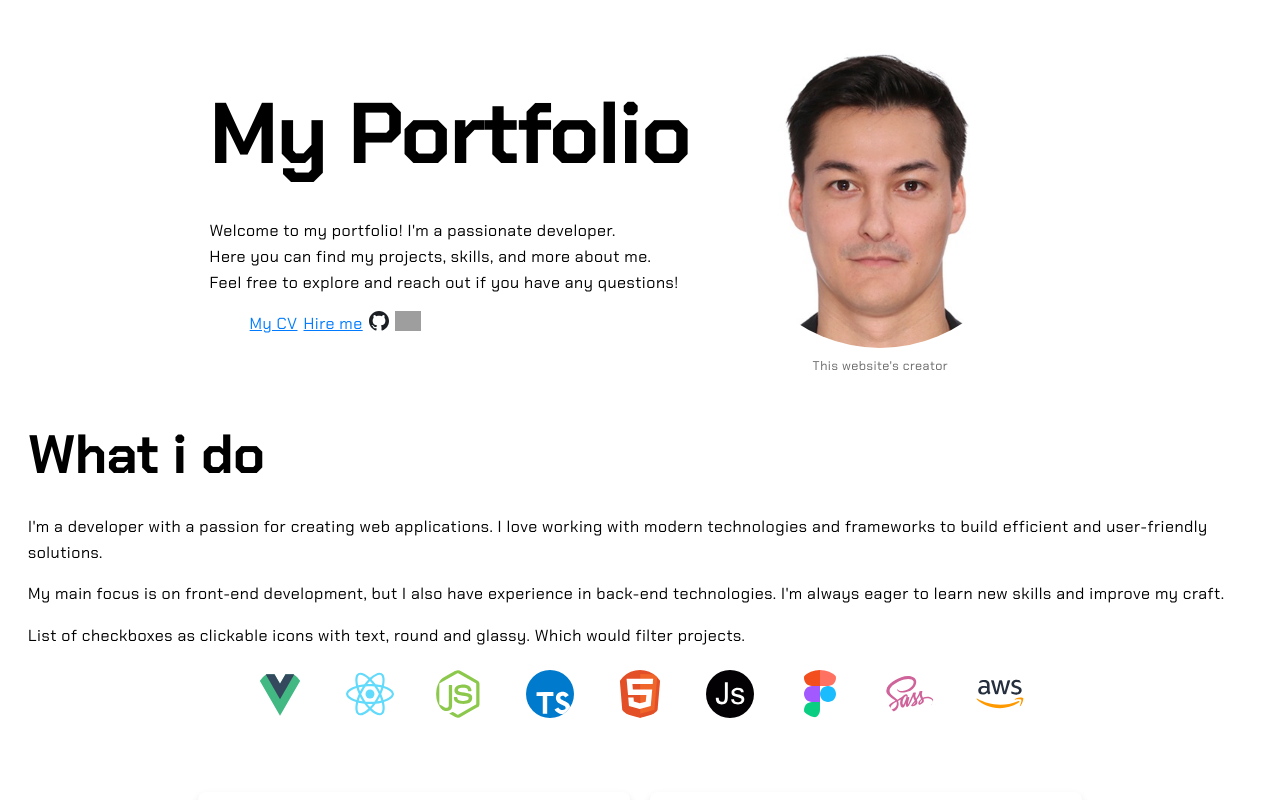
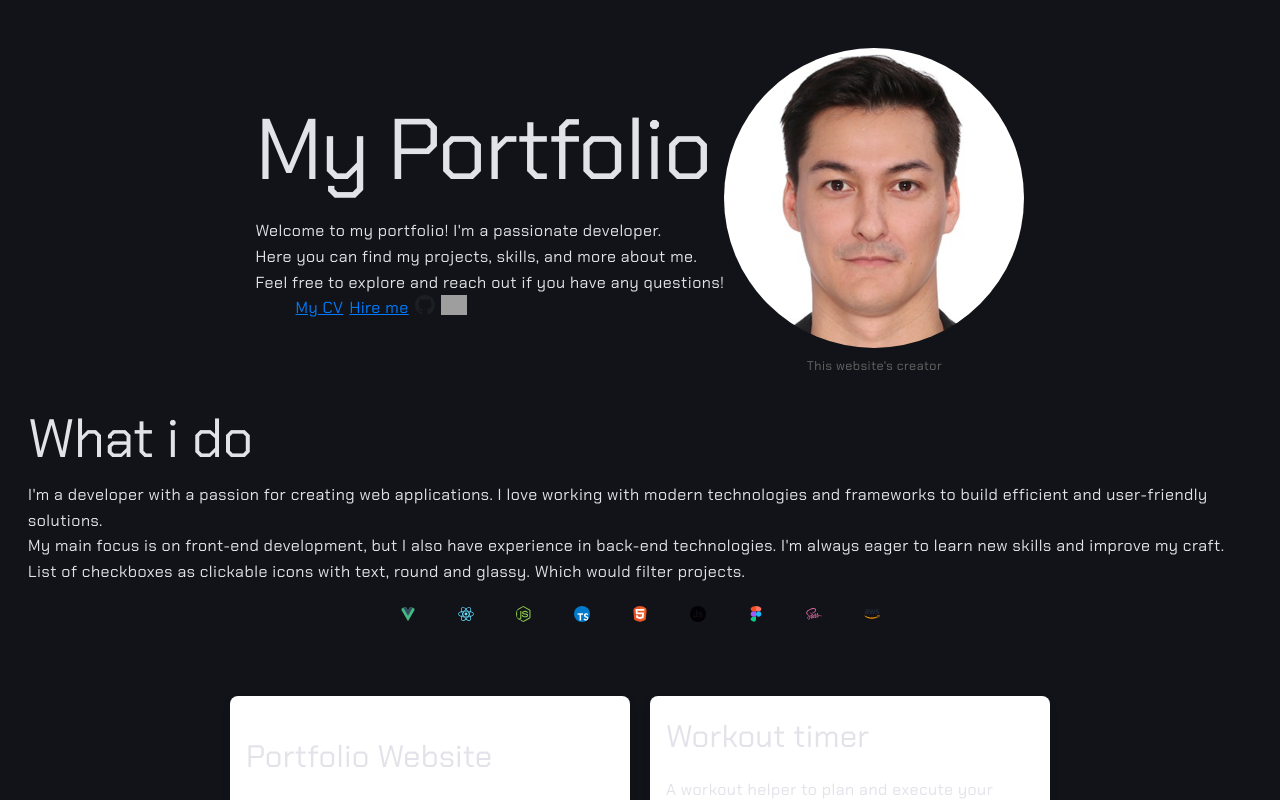
Before and after one commit to AlexGreau/Portfolio, a Vue app: page / in a window 1280 px wide. Shown: the top 800 px of the page. Built offline with nearby package versions, Linux system fonts and the light colour scheme; grey boxes are pictures that could not be loaded.

Commit message:
style: theme colors

```diff
--- a/src/assets/base.css
+++ b/src/assets/base.css
@@ -1,64 +1,64 @@
 :root {
-    --md-sys-color-primary: rgb(64 95 144);
-    --md-sys-color-surface-tint: rgb(64 95 144);
-    --md-sys-color-on-primary: rgb(255 255 255);
-    --md-sys-color-primary-container: rgb(214 227 255);
-    --md-sys-color-on-primary-container: rgb(0 27 61);
-    --md-sys-color-secondary: rgb(85 95 113);
-    --md-sys-color-on-secondary: rgb(255 255 255);
-    --md-sys-color-secondary-container: rgb(217 227 249);
-    --md-sys-color-on-secondary-container: rgb(18 28 43);
-    --md-sys-color-tertiary: rgb(111 86 117);
-    --md-sys-color-on-tertiary: rgb(255 255 255);
-    --md-sys-color-tertiary-container: rgb(249 216 254);
-    --md-sys-color-on-tertiary-container: rgb(40 19 47);
-    --md-sys-color-error: rgb(186 26 26);
-    --md-sys-color-on-error: rgb(255 255 255);
-    --md-sys-color-error-container: rgb(255 218 214);
-    --md-sys-color-on-error-container: rgb(65 0 2);
-    --md-sys-color-background: rgb(249 249 255);
-    --md-sys-color-on-background: rgb(25 28 32);
-    --md-sys-color-surface: rgb(249 249 255);
-    --md-sys-color-on-surface: rgb(25 28 32);
-    --md-sys-color-surface-variant: rgb(224 226 236);
-    --md-sys-color-on-surface-variant: rgb(68 71 78);
-    --md-sys-color-outline: rgb(116 119 127);
-    --md-sys-color-outline-variant: rgb(196 198 207);
-    --md-sys-color-shadow: rgb(0 0 0);
-    --md-sys-color-scrim: rgb(0 0 0);
-    --md-sys-color-inverse-surface: rgb(46 48 54);
-    --md-sys-color-inverse-on-surface: rgb(240 240 247);
-    --md-sys-color-inverse-primary: rgb(169 199 255);
-    --md-sys-color-primary-fixed: rgb(214 227 255);
-    --md-sys-color-on-primary-fixed: rgb(0 27 61);
-    --md-sys-color-primary-fixed-dim: rgb(169 199 255);
-    --md-sys-color-on-primary-fixed-variant: rgb(38 71 119);
-    --md-sys-color-secondary-fixed: rgb(217 227 249);
-    --md-sys-color-on-secondary-fixed: rgb(18 28 43);
-    --md-sys-color-secondary-fixed-dim: rgb(189 199 220);
-    --md-sys-color-on-secondary-fixed-variant: rgb(62 71 88);
-    --md-sys-color-tertiary-fixed: rgb(249 216 254);
-    --md-sys-color-on-tertiary-fixed: rgb(40 19 47);
-    --md-sys-color-tertiary-fixed-dim: rgb(220 188 225);
-    --md-sys-color-on-tertiary-fixed-variant: rgb(86 62 92);
-    --md-sys-color-surface-dim: rgb(217 217 224);
-    --md-sys-color-surface-bright: rgb(249 249 255);
-    --md-sys-color-surface-container-lowest: rgb(255 255 255);
-    --md-sys-color-surface-container-low: rgb(243 243 250);
-    --md-sys-color-surface-container: rgb(237 237 244);
-    --md-sys-color-surface-container-high: rgb(231 232 238);
-    --md-sys-color-surface-container-highest: rgb(226 226 233);
-    --md-extended-color-custom-color-color: rgb(58 96 143);
-    --md-extended-color-custom-color-on-color: rgb(255 255 255);
-    --md-extended-color-custom-color-color-container: rgb(211 227 255);
-    --md-extended-color-custom-color-on-color-container: rgb(0 28 57);
+    --color-primary: rgb(64 95 144);
+    --color-surface-tint: rgb(64 95 144);
+    --color-on-primary: rgb(255 255 255);
+    --color-primary-container: rgb(214 227 255);
+    --color-on-primary-container: rgb(0 27 61);
+    --color-secondary: rgb(85 95 113);
+    --color-on-secondary: rgb(255 255 255);
+    --color-secondary-container: rgb(217 227 249);
+    --color-on-secondary-container: rgb(18 28 43);
+    --color-tertiary: rgb(111 86 117);
+    --color-on-tertiary: rgb(255 255 255);
+    --color-tertiary-container: rgb(249 216 254);
+    --color-on-tertiary-container: rgb(40 19 47);
+    --color-error: rgb(186 26 26);
+    --color-on-error: rgb(255 255 255);
+    --color-error-container: rgb(255 218 214);
+    --color-on-error-container: rgb(65 0 2);
+    --color-background: rgb(249 249 255);
+    --color-on-background: rgb(25 28 32);
+    --color-surface: rgb(249 249 255);
+    --color-on-surface: rgb(25 28 32);
+    --color-surface-variant: rgb(224 226 236);
+    --color-on-surface-variant: rgb(68 71 78);
+    --color-outline: rgb(116 119 127);
+    --color-outline-variant: rgb(196 198 207);
+    --color-shadow: rgb(0 0 0);
+    --color-scrim: rgb(0 0 0);
+    --color-inverse-surface: rgb(46 48 54);
+    --color-inverse-on-surface: rgb(240 240 247);
+    --color-inverse-primary: rgb(169 199 255);
+    --color-primary-fixed: rgb(214 227 255);
+    --color-on-primary-fixed: rgb(0 27 61);
+    --color-primary-fixed-dim: rgb(169 199 255);
+    --color-on-primary-fixed-variant: rgb(38 71 119);
+    --color-secondary-fixed: rgb(217 227 249);
+    --color-on-secondary-fixed: rgb(18 28 43);
+    --color-secondary-fixed-dim: rgb(189 199 220);
+    --color-on-secondary-fixed-variant: rgb(62 71 88);
+    --color-tertiary-fixed: rgb(249 216 254);
+    --color-on-tertiary-fixed: rgb(40 19 47);
+    --color-tertiary-fixed-dim: rgb(220 188 225);
+    --color-on-tertiary-fixed-variant: rgb(86 62 92);
+    --color-surface-dim: rgb(217 217 224);
+    --color-surface-bright: rgb(249 249 255);
+    --color-surface-container-lowest: rgb(255 255 255);
+    --color-surface-container-low: rgb(243 243 250);
+    --color-surface-container: rgb(237 237 244);
+    --color-surface-container-high: rgb(231 232 238);
+    --color-surface-container-highest: rgb(226 226 233);
+    --extended-color-custom-color-color: rgb(58 96 143);
+    --extended-color-custom-color-on-color: rgb(255 255 255);
+    --extended-color-custom-color-color-container: rgb(211 227 255);
+    --extended-color-custom-color-on-color-container: rgb(0 28 57);
 }
 
 /* semantic color variables for this project */
 :root {
-  --color-background: var(--md-sys-color-background);
-  --color-heading: var(--md-sys-color-on-background);
-  --color-text: var(--md-sys-color-on-background);
+  --color-background: var(--color-background);
+  --color-heading: var(--color-on-background);
+  --color-text: var(--color-on-background);
 
   --md-ref-typeface-brand: 'Chakra Petch';
   --md-ref-typeface-plain: system-ui;
@@ -68,59 +68,59 @@
 
 @media (prefers-color-scheme: light) {
   :root {
-    --md-sys-color-primary: rgb(169 199 255);
-    --md-sys-color-surface-tint: rgb(169 199 255);
-    --md-sys-color-on-primary: rgb(8 48 95);
-    --md-sys-color-primary-container: rgb(38 71 119);
-    --md-sys-color-on-primary-container: rgb(214 227 255);
-    --md-sys-color-secondary: rgb(189 199 220);
-    --md-sys-color-on-secondary: rgb(39 49 65);
-    --md-sys-color-secondary-container: rgb(62 71 88);
-    --md-sys-color-on-secondary-container: rgb(217 227 249);
-    --md-sys-color-tertiary: rgb(220 188 225);
-    --md-sys-color-on-tertiary: rgb(62 40 69);
-    --md-sys-color-tertiary-container: rgb(86 62 92);
-    --md-sys-color-on-tertiary-container: rgb(249 216 254);
-    --md-sys-color-error: rgb(255 180 171);
-    --md-sys-color-on-error: rgb(105 0 5);
-    --md-sys-color-error-container: rgb(147 0 10);
-    --md-sys-color-on-error-container: rgb(255 218 214);
-    --md-sys-color-background: rgb(17 19 24);
-    --md-sys-color-on-background: rgb(226 226 233);
-    --md-sys-color-surface: rgb(17 19 24);
-    --md-sys-color-on-surface: rgb(226 226 233);
-    --md-sys-color-surface-variant: rgb(68 71 78);
-    --md-sys-color-on-surface-variant: rgb(196 198 207);
-    --md-sys-color-outline: rgb(142 144 153);
-    --md-sys-color-outline-variant: rgb(68 71 78);
-    --md-sys-color-shadow: rgb(0 0 0);
-    --md-sys-color-scrim: rgb(0 0 0);
-    --md-sys-color-inverse-surface: rgb(226 226 233);
-    --md-sys-color-inverse-on-surface: rgb(46 48 54);
-    --md-sys-color-inverse-primary: rgb(64 95 144);
-    --md-sys-color-primary-fixed: rgb(214 227 255);
-    --md-sys-color-on-primary-fixed: rgb(0 27 61);
-    --md-sys-color-primary-fixed-dim: rgb(169 199 255);
-    --md-sys-color-on-primary-fixed-variant: rgb(38 71 119);
-    --md-sys-color-secondary-fixed: rgb(217 227 249);
-    --md-sys-color-on-secondary-fixed: rgb(18 28 43);
-    --md-sys-color-secondary-fixed-dim: rgb(189 199 220);
-    --md-sys-color-on-secondary-fixed-variant: rgb(62 71 88);
-    --md-sys-color-tertiary-fixed: rgb(249 216 254);
-    --md-sys-color-on-tertiary-fixed: rgb(40 19 47);
-    --md-sys-color-tertiary-fixed-dim: rgb(220 188 225);
-    --md-sys-color-on-tertiary-fixed-variant: rgb(86 62 92);
-    --md-sys-color-surface-dim: rgb(17 19 24);
-    --md-sys-color-surface-bright: rgb(55 57 62);
-    --md-sys-color-surface-container-lowest: rgb(12 14 19);
-    --md-sys-color-surface-container-low: rgb(25 28 32);
-    --md-sys-color-surface-container: rgb(29 32 36);
-    --md-sys-color-surface-container-high: rgb(40 42 47);
-    --md-sys-color-surface-container-highest: rgb(51 53 58);
-    --md-extended-color-custom-color-color: rgb(164 201 254);
-    --md-extended-color-custom-color-on-color: rgb(0 49 93);
-    --md-extended-color-custom-color-color-container: rgb(32 72 118);
-    --md-extended-color-custom-color-on-color-container: rgb(211 227 255);
+    --color-primary: rgb(169 199 255);
+    --color-surface-tint: rgb(169 199 255);
+    --color-on-primary: rgb(8 48 95);
+    --color-primary-container: rgb(38 71 119);
+    --color-on-primary-container: rgb(214 227 255);
+    --color-secondary: rgb(189 199 220);
+    --color-on-secondary: rgb(39 49 65);
+    --color-secondary-container: rgb(62 71 88);
+    --color-on-secondary-container: rgb(217 227 249);
+    --color-tertiary: rgb(220 188 225);
+    --color-on-tertiary: rgb(62 40 69);
+    --color-tertiary-container: rgb(86 62 92);
+    --color-on-tertiary-container: rgb(249 216 254);
+    --color-error: rgb(255 180 171);
+    --color-on-error: rgb(105 0 5);
+    --color-error-container: rgb(147 0 10);
+    --color-on-error-container: rgb(255 218 214);
+    --color-background: rgb(17 19 24);
+    --color-on-background: rgb(226 226 233);
+    --color-surface: rgb(17 19 24);
+    --color-on-surface: rgb(226 226 233);
+    --color-surface-variant: rgb(68 71 78);
+    --color-on-surface-variant: rgb(196 198 207);
+    --color-outline: rgb(142 144 153);
+    --color-outline-variant: rgb(68 71 78);
+    --color-shadow: rgb(0 0 0);
+    --color-scrim: rgb(0 0 0);
+    --color-inverse-surface: rgb(226 226 233);
+    --color-inverse-on-surface: rgb(46 48 54);
+    --color-inverse-primary: rgb(64 95 144);
+    --color-primary-fixed: rgb(214 227 255);
+    --color-on-primary-fixed: rgb(0 27 61);
+    --color-primary-fixed-dim: rgb(169 199 255);
+    --color-on-primary-fixed-variant: rgb(38 71 119);
+    --color-secondary-fixed: rgb(217 227 249);
+    --color-on-secondary-fixed: rgb(18 28 43);
+    --color-secondary-fixed-dim: rgb(189 199 220);
+    --color-on-secondary-fixed-variant: rgb(62 71 88);
+    --color-tertiary-fixed: rgb(249 216 254);
+    --color-on-tertiary-fixed: rgb(40 19 47);
+    --color-tertiary-fixed-dim: rgb(220 188 225);
+    --color-on-tertiary-fixed-variant: rgb(86 62 92);
+    --color-surface-dim: rgb(17 19 24);
+    --color-surface-bright: rgb(55 57 62);
+    --color-surface-container-lowest: rgb(12 14 19);
+    --color-surface-container-low: rgb(25 28 32);
+    --color-surface-container: rgb(29 32 36);
+    --color-surface-container-high: rgb(40 42 47);
+    --color-surface-container-highest: rgb(51 53 58);
+    --extended-color-custom-color-color: rgb(164 201 254);
+    --extended-color-custom-color-on-color: rgb(0 49 93);
+    --extended-color-custom-color-color-container: rgb(32 72 118);
+    --extended-color-custom-color-on-color-container: rgb(211 227 255);
   }
 }
 
@@ -134,8 +134,8 @@
 
 body {
   min-height: 100vh;
-  color: var(--color-text);
-  background: var(--color-background);
+  color: var(--color-on-surface);
+  background: var(--color-surface);
   transition:
     color 0.5s,
     background-color 0.5s;
@@ -149,12 +149,12 @@ body {
   -moz-osx-font-smoothing: grayscale;
 }
 
-:root {
-  --primary-color: #1e3a5f; /* Deep blue */
-  --secondary-color: #d9c8a9; /* Muted beige */
-  --accent-color: #689cc5; /* Soft sky blue */
-  --background-color: #f4f1e1; /* Off-white */
+/* :root {
+  --primary-color: #1e3a5f;
+  --secondary-color: #d9c8a9;
+  --accent-color: #689cc5;
+  --background-color: #f4f1e1;
   --text-color: #2c2c2c;
   --font-primary: 'Noto Serif JP', serif;
   --font-secondary: 'Poppins', sans-serif;
-}
+} */
--- a/src/assets/main.scss
+++ b/src/assets/main.scss
@@ -2,7 +2,7 @@
 @use '@/assets/components/coin.scss' as *;
 @use '@/assets/components/pill.scss' as *;
 @use '@/assets/components/card.scss' as *;
-// @import './base.css';
+@import './base.css';
 
 #app-wrapper {
   max-width: 1280px;
```
